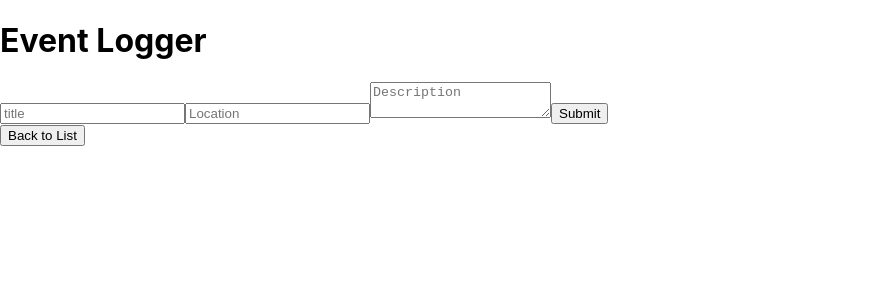
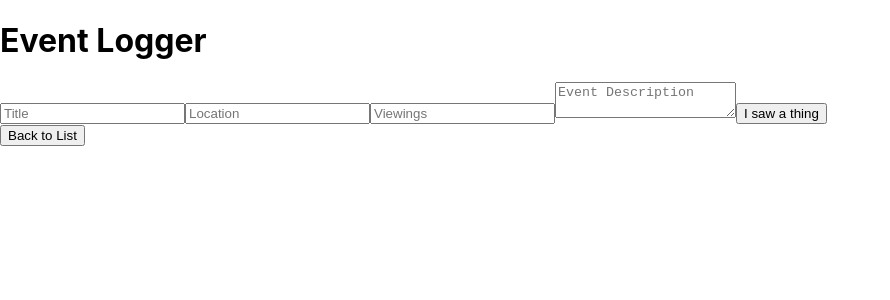
Before and after one commit to LonleyBuzzyBee/EventLog, a React (Create React App) app: page / in a window 1280 px wide. Both pictures are taken after a click on the button "New Event". Shown: the top 300 px of the page, without its empty margins (0-890 px from the left). Built offline with nearby package versions, Linux system fonts and the light colour scheme.

Commit message:
add edit and delete functionality

```diff
--- /dev/null
+++ b/src/components/EditEventForm.js
@@ -0,0 +1,32 @@
+import React from "react";
+import ReusableForm from "./ReusableForm";
+import PropTypes from "prop-types";
+
+function EditEventForm(props) {
+  const {event} = props;
+
+  function handleEditEventFormSubmission(event) {
+    event.preventDefault();
+    props.onEditEvent({
+      title: event.target.title.value,
+      location: event.target.location.value,
+      occurrences: event.target.occurrences.value,
+      description: event.target.description.value,
+      id: event.id
+    });
+  }
+
+  return (
+    <React.Fragment>
+      <ReusableForm
+        formSubmissionHandler={handleEditEventFormSubmission}
+        buttonText="Update Event" />
+    </React.Fragment>
+  );
+}
+
+EditEventForm.propTypes = {
+  onEditEvent: PropTypes.func
+}
+
+export default EditEventForm;
--- a/src/components/Event.js
+++ b/src/components/Event.js
@@ -3,7 +3,6 @@ import PropTypes from "prop-types";
 
 
 function Event(props){
-  console.log(props.id);
 
   return (
     <React.Fragment>
--- a/src/components/EventDetail.js
+++ b/src/components/EventDetail.js
@@ -2,7 +2,7 @@ import React from "react";
 import PropTypes from "prop-types";
 
 function EventDetail(props) {
-  const { event } = props;
+  const { event, onClickingDelete, onClickingEdit } = props;
   return (
     <React.Fragment>
       <h1>Event Details</h1>
@@ -10,13 +10,17 @@ function EventDetail(props) {
       <h3>Location: {event.location}</h3>
       <h3>Description: {event.description}</h3>
       <h3>Views:{event.occurrences}</h3>
+      <button onClick={() => onClickingEdit(event.id)}>Edit Event</button>
+      <button onClick={() => onClickingDelete(event.id)}>Delete Event</button>
       <hr />
     </React.Fragment>
   );
 }
 
 EventDetail.propTypes = {
-  event: PropTypes.object
+  event: PropTypes.object,
+  onClickingDelete: PropTypes.func,
+  onClickingEdit: PropTypes.func
 };
 
 export default EventDetail;
--- a/src/components/EventList.js
+++ b/src/components/EventList.js
@@ -8,7 +8,7 @@ function EventList(props){
   return (
     <React.Fragment>
       <hr/>
-      {masterEventList.map((event, index) =>
+      {masterEventList.map((event) =>
         <Event
           whenEventClicked = { props.onEventSelection }
           title={event.title}
@@ -16,7 +16,7 @@ function EventList(props){
           description={event.description}
           occurrences={event.occurrences}
           id={event.id}
-          key={index}
+          key={event.id}
           />
       )}
   </React.Fragment>
--- a/src/components/LogController.js
+++ b/src/components/LogController.js
@@ -2,6 +2,7 @@ import React from 'react';
 import EventList from "./EventList";
 import NewEventForm from "./NewEventForm";
 import EventDetail from "./EventDetail";
+import EditEventForm from './EditEventForm';
 
 
 class LogController extends React.Component
@@ -12,8 +13,24 @@ class LogController extends React.Component
     this.state = {
       formVisibleOnPage: false,
       masterEventList: [],
+      selectedEvent: null,
+      editing: false
+    };
+  }
+
+  handleEditClick = () => {
+    this.setState({editing: true});
+  }
+
+  handleEditingEventInList = (editedEvent) => {
+    const editedMasterEventList = this.state.masterEventList
+          .filter(event => event.id !== this.state.selectedEvent.id)
+          .concat(editedEvent);
+    this.setState({
+      masterEventList: editedMasterEventList,
+      editing: false,
       selectedEvent: null
-    };
+    });
   }
 
   handleChangingSelectedEvent = (id) => {
@@ -26,11 +43,17 @@ class LogController extends React.Component
     this.setState({ masterEventList: newMasterEventList, formVisibleOnPage: false });
   }
 
+  handleDeletingEvent = (id) => {
+    const newMasterEventList = this.state.masterEventList.filter(event => event.id !== id);
+    this.setState({masterEventList: newMasterEventList, selectedEvent: null});
+  }
+
   ToggleForm = () => {
     if (this.state.selectedEvent != null) {
       this.setState({
         formVisibleOnPage: false,
-        selectedEvent: null
+        selectedEvent: null,
+        editing: false
       });
     } else {
       this.setState(prevState => ({
@@ -40,12 +63,18 @@ class LogController extends React.Component
   }
 
   render() {
-
-
-    if (this.state.selectedEvent != null){
+    if (this.state.editing){
       return(
         <React.Fragment>
-          <EventDetail event={this.state.selectedEvent} />
+        <EditEventForm event = {this.state.selectedEvent} onEditEvent={this.handleEditingEventInList}/>
+        <button onClick={this.ToggleForm}>Return to Event List</button>
+      </React.Fragment>
+      )
+    }
+    else if (this.state.selectedEvent != null){
+      return(
+        <React.Fragment>
+          <EventDetail event={this.state.selectedEvent} onClickingDelete={this.handleDeletingEvent} onClickingEdit={this.handleEditClick} />
           <button onClick={this.ToggleForm}>Return to Event List</button>
         </React.Fragment>
       )
--- a/src/components/NewEventForm.js
+++ b/src/components/NewEventForm.js
@@ -1,30 +1,26 @@
 import React from "react";
 import { v4 } from 'uuid';
 import PropTypes from "prop-types";
+import ReusableForm from "./ReusableForm";
 
 function NewEventForm(props){
 
   function handleNewEventFormSubmission(event) {
     event.preventDefault();
-    props.onNewEventCreation({title: event.target.title.value, location: event.target.location.value, description: event.target.description.value, id: v4(), occurrences: 1})
+    props.onNewEventCreation({
+              title: event.target.title.value,
+              location: event.target.location.value,
+              description: event.target.description.value,
+              id: v4(),
+              occurrences: event.target.occurrences.value
+    })
   }
 
   return (
     <React.Fragment>
-      <form onSubmit={handleNewEventFormSubmission}>
-        <input
-          type='text'
-          name='title'
-          placeholder='title' />
-        <input
-          type='text'
-          name='location'
-          placeholder='Location' />
-        <textarea
-          name='description'
-          placeholder='Description' />
-        <button type='submit'>Submit</button>
-      </form>
+      <ReusableForm
+        formSubmissionHandler={handleNewEventFormSubmission}
+        buttonText="I saw a thing"/>
     </React.Fragment>
   );
 }
--- /dev/null
+++ b/src/components/ReusableForm.js
@@ -0,0 +1,34 @@
+import React from "react";
+import PropTypes from "prop-types";
+
+function ReusableForm(props) {
+  return (
+    <React.Fragment>
+      <form onSubmit={props.formSubmissionHandler}>
+        <input
+          type="text"
+          name="title"
+          placeholder="Title" />
+        <input
+          type="text"
+          name="location"
+          placeholder="Location" />
+        <input
+          type="number"
+          name="occurrences"
+          placeholder="Viewings" />
+        <textarea
+          name="description"
+          placeholder="Event Description" />
+        <button type="submit">{props.buttonText}</button>
+      </form>
+    </React.Fragment>
+  );
+}
+
+ReusableForm.propTypes = {
+  formSubmissionHandler: PropTypes.func,
+  buttonText: PropTypes.string
+};
+
+export default ReusableForm;
```
